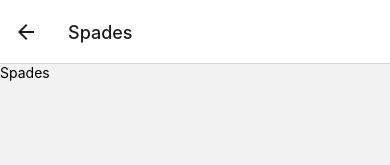
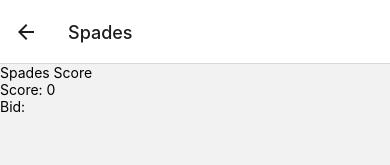
Before and after one commit to l-lavelle/Card-Scores, a React Native app in the folder Client/: screen /Spades in a window 390 px wide. Shown: the top 165 px of the page. Built offline with nearby package versions, Linux system fonts and the light colour scheme.

Commit message:
working on spacing for spades scoring

```diff
--- a/Client/components/Spades/SpadesGame/SpadesGame.js
+++ b/Client/components/Spades/SpadesGame/SpadesGame.js
@@ -33,21 +33,27 @@ export function SpadesGame() {
   };
 
   const [data, setData] = useState({});
+  const [scores, setScores] = useState({ team1Score: 0, team2Score: 0 });
 
   return (
-    <View style={SpadesStyles.container}>
-      <ScrollView style={SpadesStyles.scroller}>
-        <Text>Spades</Text>
-        <View styles={SpadesStyles.spadesTeamContainer}>
+    <>
+      <Text>Spades Score</Text>
+      {/* <ScrollView style={SpadesStyles.scroller}> */}
+      <View styles={SpadesStyles.container}>
         <Text style={SpadesStyles.TeamName}>{data.team1Name}</Text>
         <Text>{data.player1}</Text>
         <Text>{data.player2}</Text>
+        <Text>Score: {scores.team1Score}</Text>
+        <Text>Bid:</Text>
       </View>
-        <Text>{data.team2Name}</Text>
+
+      {/* <Text>{data.team2Name}</Text>
       <Text>{data.player3}</Text>
       <Text>{data.player4}</Text>
-        <StatusBar style="auto" />
-      </ScrollView>
-    </View>
+      <Text>Score: {scores.team2Score}</Text>
+      <Text>Bid:</Text>
+      <StatusBar style="auto" /> */}
+      {/* </ScrollView> */}
+    </>
   );
 }
--- a/Client/components/Spades/SpadesGame/SpadesGameStyles.js
+++ b/Client/components/Spades/SpadesGame/SpadesGameStyles.js
@@ -6,15 +6,14 @@ const getFontSize = (size) => size / fontScale;
 export const SpadesStyles = StyleSheet.create({
   container: {
     flex: 1,
-    flexDirection: "row",
-  },
-  scroller: {
-    flex: 1,
-  },
-  spadesTeamContainer: {
+    alignSelf: "center",
+    justifyContent: "center",
+    borderRadius: 12,
+    minWidth: 24,
+    height: 24,
+    borderWidth: 3,
+    borderColor: "red",
     alignItems: "center",
-    justifyContent: "center",
-    flexDirection: "row",
   },
   TeamName: {
     fontSize: getFontSize(30),
```
Lines whose indentation alone changed are shown as unchanged.
